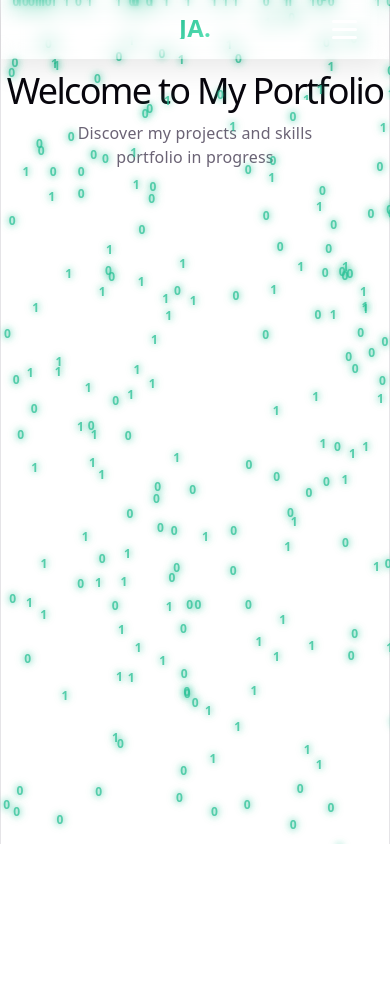
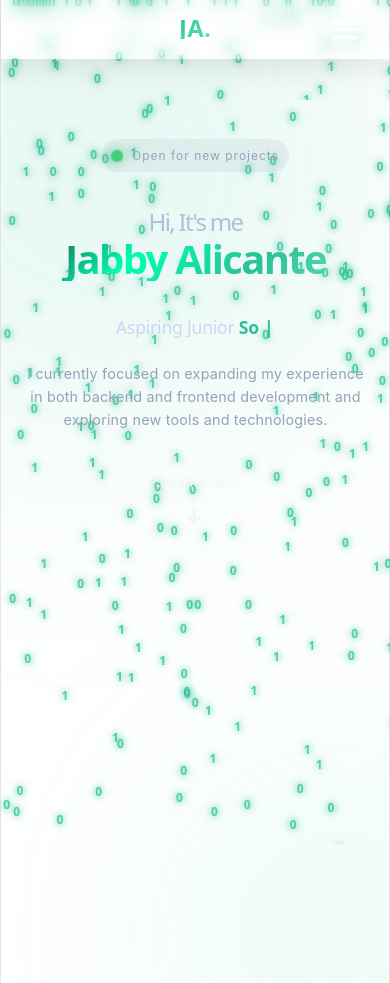
Before and after one commit to JabbyAlicante/JabbyAlicante.github.io, a React (Vite) app: page / in a window 390 px wide. Before the commit the page ends 844 px from the top, so only its background shows below. Built offline with nearby package versions, Linux system fonts and the light colour scheme.

Commit message:
added frontpage

```diff
--- a/src/App.jsx
+++ b/src/App.jsx
@@ -1,8 +1,8 @@
 import { useEffect } from 'react'
 import HomePage from './pages/HomePage'
-import './styles/App.css'
 import './styles/index.css'
 import './styles/Header.css'
+import './styles/home.css'
 
 
 function App() {
--- a/src/components/home.jsx
+++ b/src/components/home.jsx
@@ -1,9 +1,69 @@
 export default function home(element) {
   element.innerHTML = `
-    <section class="hero">
-      <h1>Welcome to My Portfolio</h1>
-      <p>Discover my projects and skills</p>
-      <p>portfolio in progress</p>
+    <section class="home">
+      <div class="home-content">
+        <div class="home-open-content">
+          <div class="circle1"></div>
+          <div class="open-title">
+            <p class="open-title-line">Open for new projects</p>
+          </div>
+        </div>
+        <div class="title1">
+          <h1>Hi, It's me<span class="name">Jabby Alicante</span></h1>
+        </div>
+        <div class="title2">
+          <h2>Aspiring Junior <span class="role"></span></h2>
+        </div>
+        <div class="title3">
+          <p>I currently focused on expanding my experience in both backend and frontend development and exploring new tools and technologies.</p>
+        </div>
+        <div class="scroll-indicator">
+          <span class="scroll-text">Scroll down</span>
+          <div class="scroll-arrow">
+            <i class="fa-solid fa-arrow-down"></i>
+          </div>
+        </div>
+      </div>
+      <div class="about-me-content"></div>
+      <div class="journey-content"></div>
     </section>
   `;
+  const roles = [
+    "Software Developer",
+    "Web Developer",
+    "Application Developer"
+  ];
+
+  const roleElement = document.querySelector(".role");
+
+  let roleIndex = 0;
+  let charIndex = 0;
+  let isDeleting = false;
+
+  function type() {
+    const currentRole = roles[roleIndex];
+
+    if (isDeleting) {
+      charIndex--;
+    } else {
+      charIndex++;
+    }
+
+    roleElement.textContent = currentRole.substring(0, charIndex);
+
+    let speed = isDeleting ? 50 : 100;
+
+    if (!isDeleting && charIndex === currentRole.length) {
+      speed = 3000;
+      isDeleting = true;
+    } else if (isDeleting && charIndex === 0) {
+      isDeleting = false;
+      roleIndex = (roleIndex + 1) % roles.length;
+      speed = 800;
+    }
+
+    setTimeout(type, speed);
+  }
+
+  type();
 }
--- /dev/null
+++ b/src/styles/home.css
@@ -0,0 +1,225 @@
+/* ===== HOME SECTION ===== */
+.home {
+  width: auto;
+  min-height: 100vh;
+  display: flex;
+  flex-direction: column;
+  justify-content: flex-start;
+  padding-top: clamp(80px, 12vh, 140px);
+  align-items: center;
+  position: relative;
+  overflow: hidden;
+  color: #f1f5f9;
+  font-family: 'Inter', sans-serif;
+}
+
+.home-content * {
+  will-change: transform, opacity;
+}
+
+.home-content {
+  width: 100%;
+  max-width: 1100px;
+  display: flex;
+  flex-direction: column;
+  gap: 20px;
+  z-index: 2;
+  align-items: center;
+  margin: 0 auto; /* 👈 centers + adds side spacing */
+  padding: 0 clamp(16px, 5vw, 40px);
+  box-sizing: border-box;
+  animation: fadeUp 0.8s ease-out forwards;
+}
+
+.home-open-content {
+  display: flex;
+  align-items: center;
+  gap: 10px;
+  z-index: 2;
+  padding: 6px 12px;
+  background-color: #94a3b822;
+  border-radius: 999px; /* pill shape */
+}
+
+.circle1 {
+  width: 10px;
+  height: 10px;
+  background: #22c55e;
+  border-radius: 50%;
+  box-shadow: 0 0 10px #22c55e;
+  animation: pulse 1.5s infinite;
+}
+
+@keyframes pulse {
+  0% { transform: scale(1); opacity: 1; }
+  50% { transform: scale(1.4); opacity: 0.6; }
+  100% { transform: scale(1); opacity: 1; }
+}
+
+.open-title-line {
+  font-size: 0.9rem;
+  color: #94a3b8;
+  letter-spacing: 1px;
+}
+
+/* ===== TITLE ===== */
+.title1 {
+  text-align: center;
+  z-index: 2;
+  width: 100%;
+  animation: fadeUp 0.8s ease-out 0.1s both;
+}
+
+.title1 h1 {
+  font-size: clamp(1.5rem, 2.5vw, 2.2rem);
+  font-weight: 300;
+  line-height: 1.2;
+  color: #afc0d7;
+}
+
+.name {
+  display: block;
+  font-size: clamp(2.5rem, 6vw, 4rem);
+  font-weight: 700;
+  line-height: 1.1;
+  background: linear-gradient(135deg, #1e4339, #00ffb3, #2AC196, #5fe3b8);
+  -webkit-background-clip: text;
+  -webkit-text-fill-color: transparent;
+}
+
+/* ===== ROLE ===== */
+.title2 h2 {
+  font-size: clamp(1.1rem, 2vw, 1.6rem);
+  font-weight: 500;
+  color: #cbd5f5;
+}
+
+.role {
+  color: #2AC196;
+  font-weight: 600;
+}
+
+.role::after {
+  content: "|";
+  margin-left: 5px;
+  animation: blink 1s infinite;
+}
+
+@keyframes blink {
+  0%, 50%, 100% { opacity: 1; }
+  25%, 75% { opacity: 0; }
+}
+
+.title3 {
+  animation: fadeUp 0.8s ease-out 0.3s both;
+}
+
+/* ===== DESCRIPTION ===== */
+.title3 p {
+  max-width: 600px;
+  font-size: clamp(0.9rem, 1.2vw, 1rem);
+  line-height: 1.6;
+  color: #94a3b8;
+}
+
+/* ===== SCROLL INDICATOR ===== */
+.scroll-indicator {
+  margin-top: 40px;
+  display: flex;
+  flex-direction: column;
+  align-items: center;
+  gap: 8px;
+  opacity: 0.7;
+  bottom: 30px;
+  animation: fadeUp 0.8s ease-out 0.4s both;
+}
+
+.scroll-text {
+  font-size: 0.85rem;
+  letter-spacing: 1px;
+}
+
+.scroll-arrow i {
+  font-size: 1.2rem;
+  animation: bounce 1.5s infinite;
+}
+
+@keyframes bounce {
+  0%, 100% { transform: translateY(0); }
+  50% { transform: translateY(8px); }
+}
+
+/* ===== BACKGROUND EFFECT (OPTIONAL GLOW) ===== */
+.home::before {
+  content: "";
+  position: absolute;
+  width: 400px;
+  height: 400px;
+  background: #2AC196;
+  filter: blur(150px);
+  opacity: 0.2;
+  top: -100px;
+  left: -100px;
+}
+
+.home::after {
+  content: "";
+  position: absolute;
+  width: 300px;
+  height: 300px;
+  background: #5fe3b8;
+  filter: blur(120px);
+  opacity: 0.15;
+  bottom: -100px;
+  right: -100px;
+}
+
+@keyframes fadeUp {
+  from {
+    opacity: 0;
+    transform: translateY(20px);
+  }
+  to {
+    opacity: 1;
+    transform: translateY(0);
+  }
+}
+
+/* ===== RESPONSIVE ===== */
+@media (max-width: 768px) {
+  .scroll-indicator {
+    bottom: 20px;
+  }
+  .home-content {
+    gap: 16px;
+  }
+
+  .title3 p {
+    text-align: center;
+  }
+}
+
+@media (max-width: 480px) {
+  .scroll-indicator {
+    bottom: 20px;
+  }
+  .home {
+    padding-top: 80px;
+  }
+
+  .home-open-content {
+    padding: 5px 10px;
+  }
+
+  .open-title-line {
+    font-size: 0.75rem;
+  }
+
+  .scroll-text {
+    font-size: 0.75rem;
+  }
+
+  .scroll-indicator {
+    margin-top: 24px;
+  }
+}
--- a/vite.config.js
+++ b/vite.config.js
@@ -3,5 +3,5 @@ import react from '@vitejs/plugin-react'
 
 export default defineConfig({
   plugins: [react()],
-  base: '/JabbyAlicante.github.io/',
+  base: '/',
 })
```
Also changed, not shown: src/styles/App.css (deleted, +0 -184 lines).
